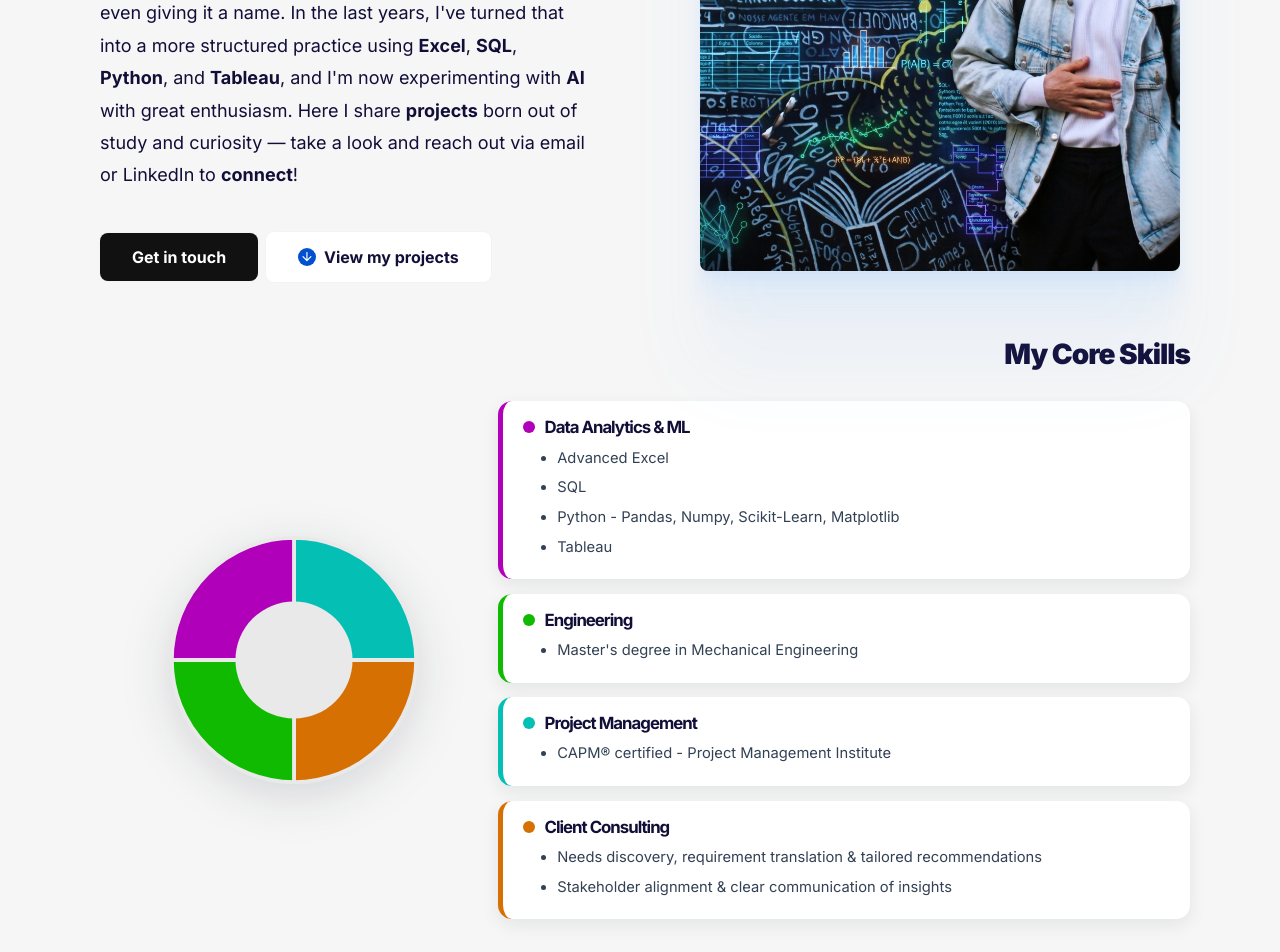
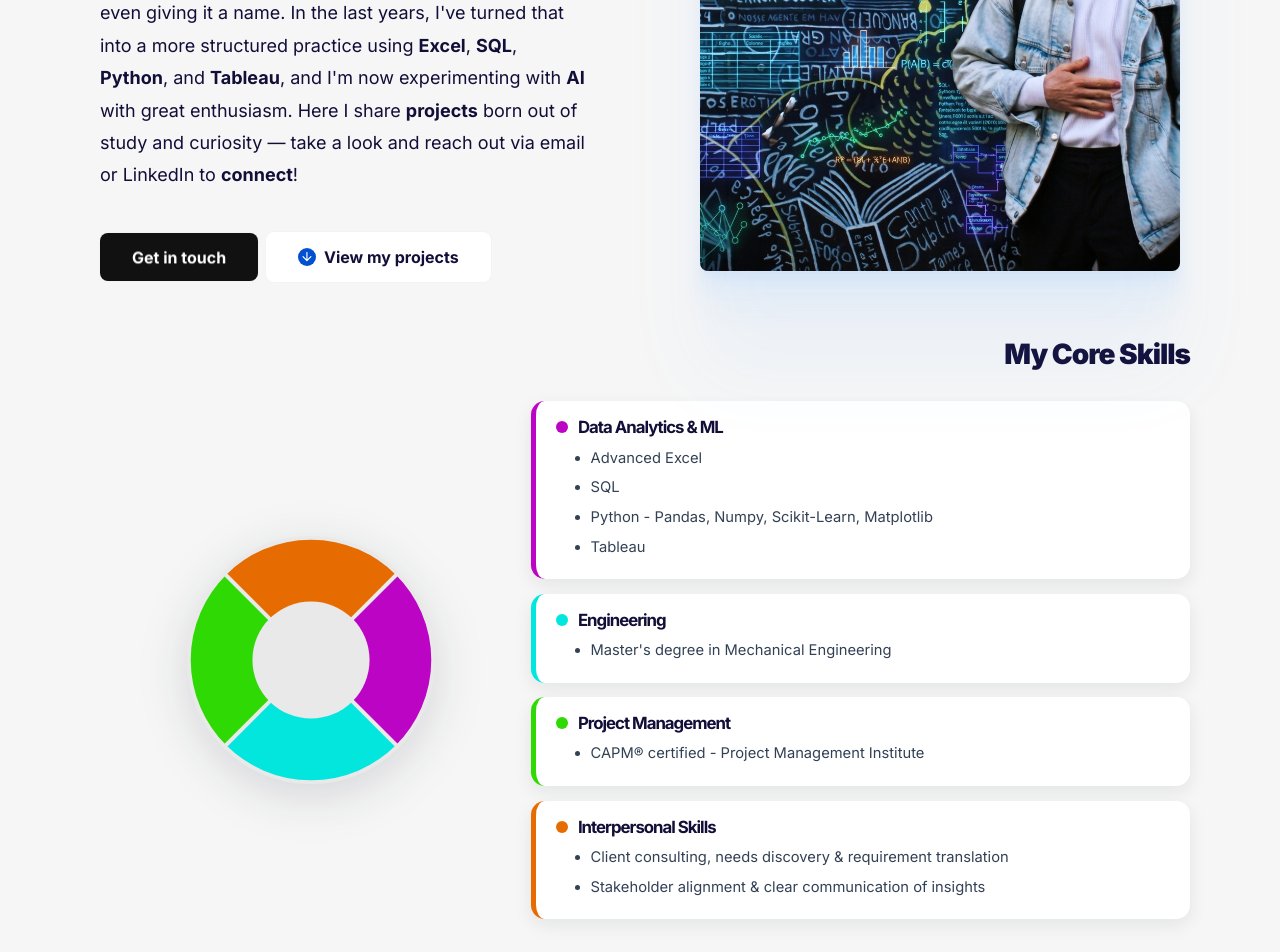
Before and after one commit to gcasarin/gcasarin.github.io, a Jekyll site: the page built from index.html, in a window 1280 px wide. Shown: the part 440-1392 px from the top of the page. Built offline with Jekyll 4.4.1, drawn with Linux system fonts in a browser that asks for light colours.

Commit message:
Update skills pie chart and related styles

```diff
--- a/_includes/section-skills.html
+++ b/_includes/section-skills.html
@@ -7,41 +7,43 @@
     </div>
 
     <div class="row mt-4 pie-layout">
-      <!-- Colonna sinistra: donut chart a 4 quadranti da 90° centrata orizzontalmente e verticalmente -->
+      <!-- Colonna sinistra: donut chart ruotata di 45° -->
       <div class="col-lg-5 mb-4 mb-lg-0 pie-col">
         <div class="pie-wrapper">
-          <svg class="skills-pie" viewBox="0 0 220 220" width="280" height="280" role="img" aria-label="Skills breakdown: Project Management, Client Consulting, Engineering, and Data Analytics">
-            <!-- Quadrante 1: Project Management (90° in alto a destra) -->
+          <svg class="skills-pie" viewBox="0 0 220 220" width="280" height="280" role="img" aria-label="Skills breakdown: Data Analytics, Engineering, Project Management, and Interpersonal Skills">
+            <g class="pie-slices-group" transform="rotate(45 110 110)">
+              <!-- 1. Data Analytics -->
               <path
                 class="pie-slice"
                 d="M 110 110 L 110 14 A 96 96 0 0 1 206 110 Z"
-              fill="#04bfb3"
+                fill="#bb04c4"
+                data-target="da"
+              />
+
+              <!-- 2. Engineering -->
+              <path
+                class="pie-slice"
+                d="M 110 110 L 206 110 A 96 96 0 0 1 110 206 Z"
+                fill="#02e6de"
+                data-target="eng"
+              />
+
+              <!-- 3. Project Management -->
+              <path
+                class="pie-slice"
+                d="M 110 110 L 110 206 A 96 96 0 0 1 14 110 Z"
+                fill="#2fd904"
                 data-target="pm"
               />
 
-            <!-- Quadrante 2: Client Consulting (90° in basso a destra) -->
-            <path
-              class="pie-slice"
-              d="M 110 110 L 206 110 A 96 96 0 0 1 110 206 Z"
-              fill="#d67002"
-              data-target="cc"
-            />
-
-            <!-- Quadrante 3: Engineering (90° in basso a sinistra) -->
-            <path
-              class="pie-slice"
-              d="M 110 110 L 110 206 A 96 96 0 0 1 14 110 Z"
-              fill="#10ba00"
-              data-target="eng"
-            />
-
-            <!-- Quadrante 4: Data Analytics (90° in alto a sinistra) -->
+              <!-- 4. Interpersonal Skills -->
               <path
                 class="pie-slice"
                 d="M 110 110 L 14 110 A 96 96 0 0 1 110 14 Z"
-              fill="#b100ba"
-              data-target="da"
+                fill="#e66c02"
+                data-target="is"
               />
+            </g>
 
             <!-- Foro centrale per effetto donut -->
             <circle class="donut-hole" cx="110" cy="110" r="46" />
@@ -49,14 +51,14 @@
         </div>
       </div>
 
-      <!-- Colonna destra: dettaglio skill dei 4 quadranti -->
+      <!-- Colonna destra: dettaglio skill in ordine orario -->
       <div class="col-lg-7 pillars-col">
         <div class="pie-pillars">
 
           <!-- 1. Data Analytics -->
           <div class="pie-pillar pie-pillar--da" data-slice="da">
             <div class="pie-pillar__head">
-              <span class="pie-dot" style="background: #b100ba;"></span>
+              <span class="pie-dot" style="background: #bb04c4;"></span>
               <h4 class="pie-pillar__title">Data Analytics &amp; ML</h4>
             </div>
             <ul class="pie-pillar__list">
@@ -70,7 +72,7 @@
           <!-- 2. Engineering -->
           <div class="pie-pillar pie-pillar--eng" data-slice="eng">
             <div class="pie-pillar__head">
-              <span class="pie-dot" style="background: #10ba00;"></span>
+              <span class="pie-dot" style="background: #02e6de;"></span>
               <h4 class="pie-pillar__title">Engineering</h4>
             </div>
             <ul class="pie-pillar__list">
@@ -81,7 +83,7 @@
           <!-- 3. Project Management -->
           <div class="pie-pillar pie-pillar--pm" data-slice="pm">
             <div class="pie-pillar__head">
-              <span class="pie-dot" style="background: #04bfb3;"></span>
+              <span class="pie-dot" style="background: #2fd904;"></span>
               <h4 class="pie-pillar__title">Project Management</h4>
             </div>
             <ul class="pie-pillar__list">
@@ -89,14 +91,14 @@
             </ul>
           </div>
 
-          <!-- 4. Client Consulting -->
-          <div class="pie-pillar pie-pillar--cc" data-slice="cc">
+          <!-- 4. Interpersonal Skills -->
+          <div class="pie-pillar pie-pillar--is" data-slice="is">
             <div class="pie-pillar__head">
-              <span class="pie-dot" style="background: #d67002;"></span>
-              <h4 class="pie-pillar__title">Client Consulting</h4>
+              <span class="pie-dot" style="background: #e66c02;"></span>
+              <h4 class="pie-pillar__title">Interpersonal Skills</h4>
             </div>
             <ul class="pie-pillar__list">
-              <li>Needs discovery, requirement translation &amp; tailored recommendations</li>
+              <li>Client consulting, needs discovery &amp; requirement translation</li>
               <li>Stakeholder alignment &amp; clear communication of insights</li>
             </ul>
           </div>
@@ -198,30 +200,30 @@
                 background-color 0.24s ease;
   }
 
-  .skills-section .pie-pillar--pm  { border-left-color: #04bfb3; }
-  .skills-section .pie-pillar--cc  { border-left-color: #d67002; }
-  .skills-section .pie-pillar--eng { border-left-color: #10ba00; }
-  .skills-section .pie-pillar--da  { border-left-color: #b100ba; }
+  .skills-section .pie-pillar--da  { border-left-color: #bb04c4; }
+  .skills-section .pie-pillar--eng { border-left-color: #02e6de; }
+  .skills-section .pie-pillar--pm  { border-left-color: #2fd904; }
+  .skills-section .pie-pillar--is  { border-left-color: #e66c02; }
 
   .skills-section .pie-pillar.is-active {
     transform: translateX(12px) scale(1.02);
     box-shadow: 0 14px 30px rgba(15, 23, 42, 0.16);
   }
 
-  .skills-section .pie-pillar--pm.is-active {
-    background-color: rgba(4, 191, 179, 0.08);
-  }
-
-  .skills-section .pie-pillar--cc.is-active {
-    background-color: rgba(214, 112, 2, 0.08);
+  .skills-section .pie-pillar--da.is-active {
+    background-color: rgba(187, 4, 196, 0.08);
   }
 
   .skills-section .pie-pillar--eng.is-active {
-    background-color: rgba(16, 186, 0, 0.08);
+    background-color: rgba(2, 230, 222, 0.10);
   }
 
-  .skills-section .pie-pillar--da.is-active {
-    background-color: rgba(177, 0, 186, 0.08);
+  .skills-section .pie-pillar--pm.is-active {
+    background-color: rgba(47, 217, 4, 0.08);
+  }
+
+  .skills-section .pie-pillar--is.is-active {
+    background-color: rgba(230, 108, 2, 0.08);
   }
 
   .skills-section .pie-pillar__head {
```
Lines whose indentation alone changed are shown as unchanged.
